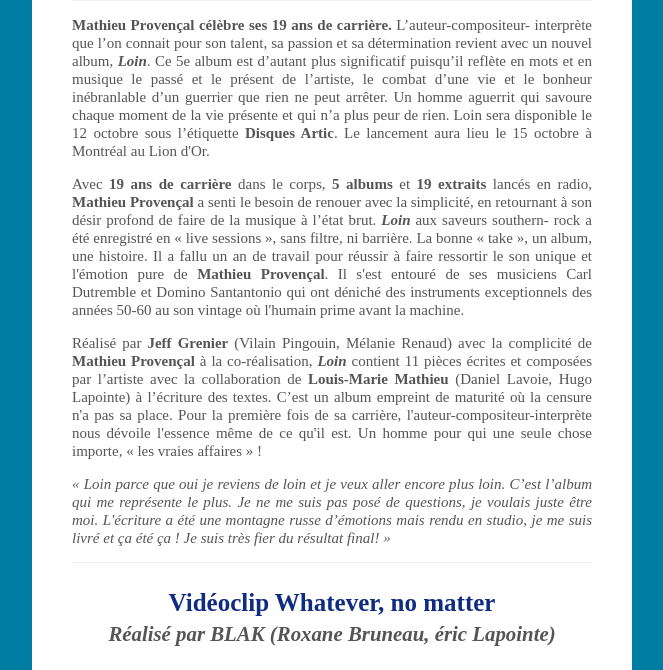
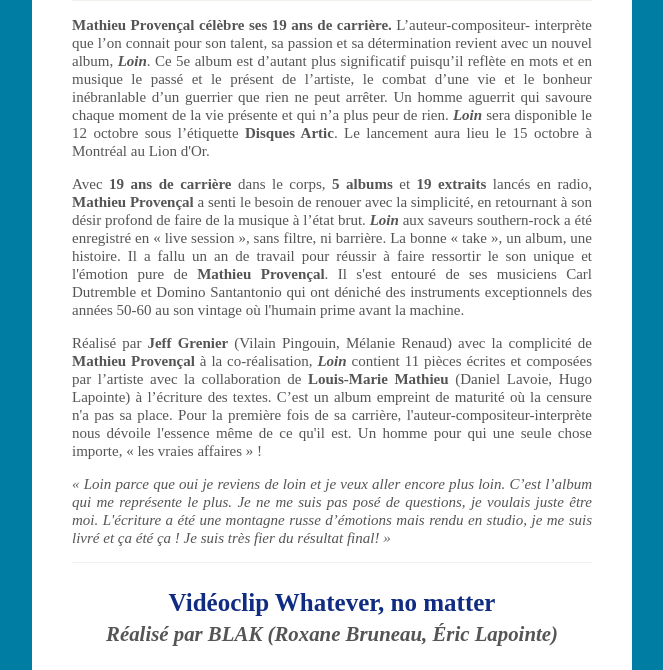
Before and after one commit to graphismatique/mfp, a Jekyll site: the page MathieuProvencal/NouvelAlbumLoin/index.html, which Jekyll copies as it is, in a window 1280 px wide and 1400 px high, scrolled down 631 px, cut to the strip 207-877 px from the top of the window. Shown: the whole strip, without its empty margins (308-971 px from the left). Built offline with Jekyll 4.4.1, drawn with Linux system fonts in a browser that asks for light colours.

Commit message:
Update index.html

```diff
--- a/MathieuProvencal/NouvelAlbumLoin/index.html
+++ b/MathieuProvencal/NouvelAlbumLoin/index.html
@@ -220,7 +220,7 @@
                 <!-- Image Header : BEGIN -->
                 <tr>
                     <td bgcolor="#ffffff">
-                        <img src="http://mariefranceprivee.com/MathieuProvencal/NouvelAlbumLoin/assets/header.jpg" alt="header image" border="0" align="center" style="width: 100%; max-width: 600px; height: auto; background: #dddddd; font-family: sans-serif; font-size: 15px; line-height: 20px; color: #555555;" class="g-img">
+                        <a href="http://mariefranceprivee.com/MathieuProvencal/NouvelAlbumLoin" target='_blank'><img src="http://mariefranceprivee.com/MathieuProvencal/NouvelAlbumLoin/assets/header.jpg" alt="header image" border="0" align="center" style="width: 100%; max-width: 600px; height: auto; background: #dddddd; font-family: sans-serif; font-size: 15px; line-height: 20px; color: #555555;" class="g-img"></a>
                     </td>
                 </tr>
                 <!-- Image Header : END -->
@@ -239,13 +239,13 @@
                                     <h2><b class="blue">Lancement de l'album</b> <br> <small>Le lundi 15 octobre à 17H<br>LION D'OR<small> (1676 rue Ontario est)</small><br>RSVP : <a href="mailto:marie-france@torpille.ca">marie-france@torpille.ca</a></small></h2>
                                     <hr>
 
-                                    <p><b>Mathieu Provençal célèbre ses 19 ans de carrière.</b> L’auteur-compositeur- interprète que l’on connait pour son talent, sa passion et sa détermination revient avec un nouvel album, <b><i>Loin</i></b>. Ce 5e album est d’autant plus significatif puisqu’il reflète en mots et en musique le passé et le présent de l’artiste, le combat d’une vie et le bonheur inébranlable d’un guerrier que rien ne peut arrêter. Un homme aguerrit qui savoure chaque moment de la vie présente et qui n’a plus peur de rien. Loin sera disponible le 12 octobre sous l’étiquette <b>Disques Artic</b>. Le lancement aura lieu le 15 octobre à Montréal au Lion d'Or.</p>
-                                    <p>Avec <b>19 ans de carrière</b> dans le corps, <b>5 albums</b> et <b>19 extraits</b> lancés en radio, <b>Mathieu Provençal</b> a senti le besoin de renouer avec la simplicité, en retournant à son désir profond de faire de la musique à l’état brut. <b><i>Loin</i></b> aux saveurs southern- rock a été enregistré en « live sessions », sans filtre, ni barrière. La bonne « take », un album, une histoire. Il a fallu un an de travail pour réussir à faire ressortir le son unique et l'émotion pure de <b>Mathieu Provençal</b>. Il s'est entouré de ses musiciens Carl Dutremble et Domino Santantonio qui ont déniché des instruments exceptionnels des années 50-60 au son vintage où l'humain prime avant la machine.</p>
+                                    <p><b>Mathieu Provençal célèbre ses 19 ans de carrière.</b> L’auteur-compositeur- interprète que l’on connait pour son talent, sa passion et sa détermination revient avec un nouvel album, <b><i>Loin</i></b>. Ce 5e album est d’autant plus significatif puisqu’il reflète en mots et en musique le passé et le présent de l’artiste, le combat d’une vie et le bonheur inébranlable d’un guerrier que rien ne peut arrêter. Un homme aguerrit qui savoure chaque moment de la vie présente et qui n’a plus peur de rien. <b><i>Loin</i></b> sera disponible le 12 octobre sous l’étiquette <b>Disques Artic</b>. Le lancement aura lieu le 15 octobre à Montréal au Lion d'Or.</p>
+                                    <p>Avec <b>19 ans de carrière</b> dans le corps, <b>5 albums</b> et <b>19 extraits</b> lancés en radio, <b>Mathieu Provençal</b> a senti le besoin de renouer avec la simplicité, en retournant à son désir profond de faire de la musique à l’état brut. <b><i>Loin</i></b> aux saveurs southern-rock a été enregistré en « live session », sans filtre, ni barrière. La bonne « take », un album, une histoire. Il a fallu un an de travail pour réussir à faire ressortir le son unique et l'émotion pure de <b>Mathieu Provençal</b>. Il s'est entouré de ses musiciens Carl Dutremble et Domino Santantonio qui ont déniché des instruments exceptionnels des années 50-60 au son vintage où l'humain prime avant la machine.</p>
                                     <p>Réalisé par <b>Jeff Grenier</b> (Vilain Pingouin, Mélanie Renaud) avec la complicité de <b>Mathieu Provençal</b> à la co-réalisation, <b><i>Loin</i></b> contient 11 pièces écrites et composées par l’artiste avec la collaboration de <b>Louis-Marie Mathieu</b> (Daniel Lavoie, Hugo Lapointe) à l’écriture des textes. C’est un album empreint de maturité où la censure n'a pas sa place. Pour la première fois de sa carrière, l'auteur-compositeur-interprète nous dévoile l'essence même de ce qu'il est. Un homme pour qui une seule chose importe, « les vraies affaires » !</p>
                                     <p><i>« Loin parce que oui je reviens de loin et je veux aller encore plus loin. C’est l’album qui me représente le plus. Je ne me suis pas posé de questions, je voulais juste être moi. L'écriture a été une montagne russe d’émotions mais rendu en studio, je me suis livré et ça été ça ! Je suis très fier du résultat final! »</i></p>
                                     <hr>
-                                    <h3><b class="blue">Vidéoclip Whatever, no matter</b> <br> <small><i>Réalisé par BLAK (Roxane Bruneau, éric Lapointe)</i></small> </h3>
-                                    <!-- <img src="http://mariefranceprivee.com/MathieuProvencal/NouvelAlbumLoin/assets/PlayBtn.jpg" alt="Vidéoclip Whatever no matter"> -->
+                                    <h3><b class="blue">Vidéoclip Whatever, no matter</b> <br> <small><i>Réalisé par BLAK (Roxane Bruneau, Éric Lapointe)</i></small> </h3>
+                                    <!-- <a href="http://mariefranceprivee.com/MathieuProvencal/NouvelAlbumLoin" target='_blank'><img src="http://mariefranceprivee.com/MathieuProvencal/NouvelAlbumLoin/assets/PlayBtn.jpg" alt="Vidéoclip Whatever no matter"></a> -->
                                     <iframe width="100%" height="293" src="https://www.youtube.com/embed/Ep2gdchWrUY?rel=0&amp;showinfo=0" frameborder="0" allow="autoplay; encrypted-media" allowfullscreen></iframe>
                                     <hr>
 
```
